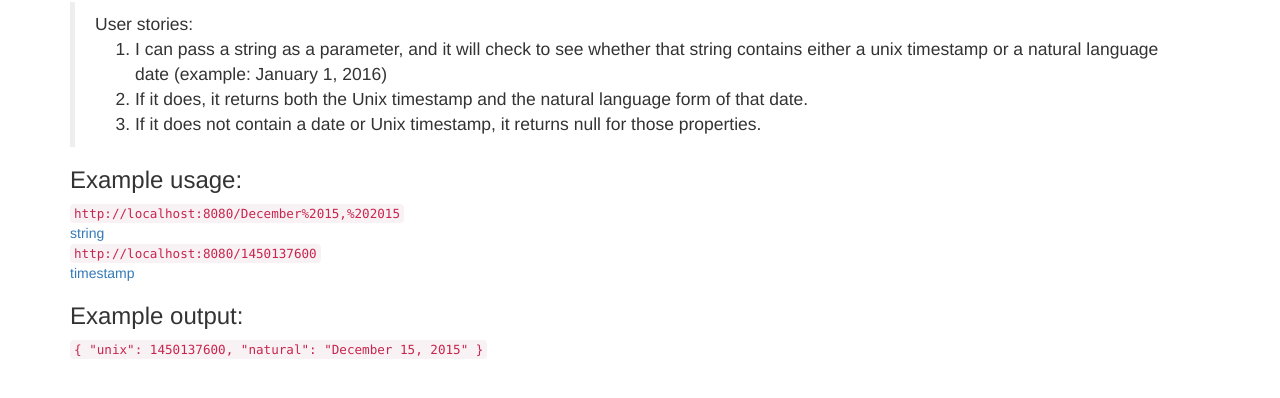
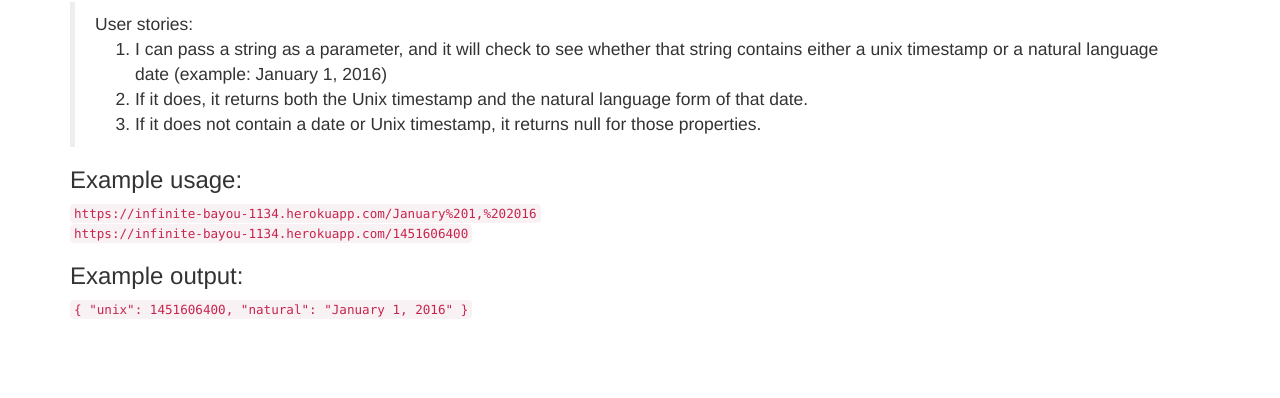
Before and after one commit to joshuahenson/fcc-timestamp-microservice, a website: page public/index.html in a window 1280 px wide. Shown: the part 68-466 px from the top of the page. Drawn offline with nearby package versions, Linux system fonts and the light colour scheme.

Commit message:
update index

```diff
--- a/public/index.html
+++ b/public/index.html
@@ -23,24 +23,15 @@
 							<ol>
 					</blockquote>
 					<h3>Example usage:</h3>
-					<code>http://localhost:8080/December%2015,%202015</code><br>
-					<a href='http://localhost:8080/December%2015,%202015'>string</a><br>
-
-					<code>http://localhost:8080/1450137600</code>
-					<br><a href='http://localhost:8080/1450137600'>timestamp</a>
+					<code>https://infinite-bayou-1134.herokuapp.com/January%201,%202016</code><br>
+					<code>https://infinite-bayou-1134.herokuapp.com/1451606400</code>
 					<h3>Example output:</h3>
 					<code>
 							{
-								"unix": 1450137600,
-								"natural": "December 15, 2015"
+								"unix": 1451606400,
+								"natural": "January 1, 2016"
 							}
 					</code>
 			</div>
-
-
-		<script type="text/javascript" src="common/ajax-functions.js"></script>
-		<script type="text/javascript" src="controllers/clickController.client.js"></script>
-		<script type="text/javascript" src="controllers/userController.client.js"></script>
 	</body>
-
 </html>
```
